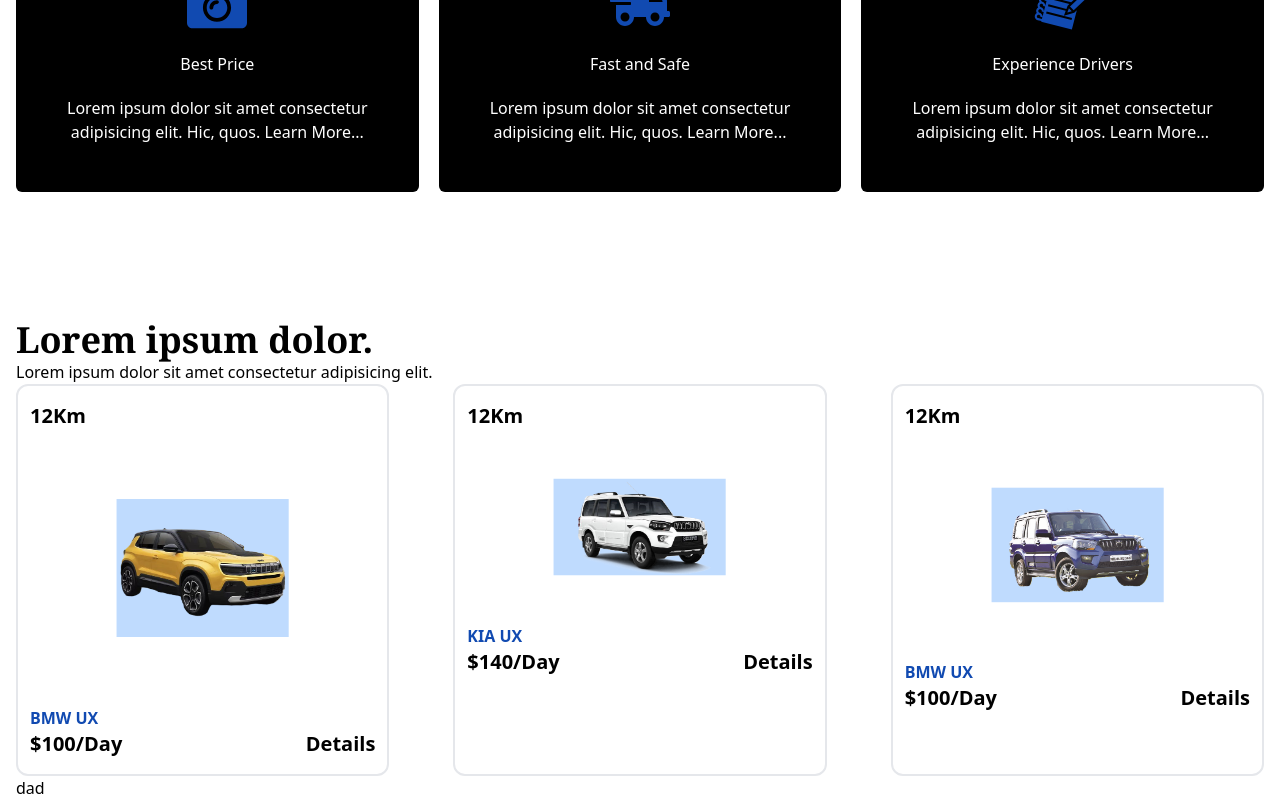
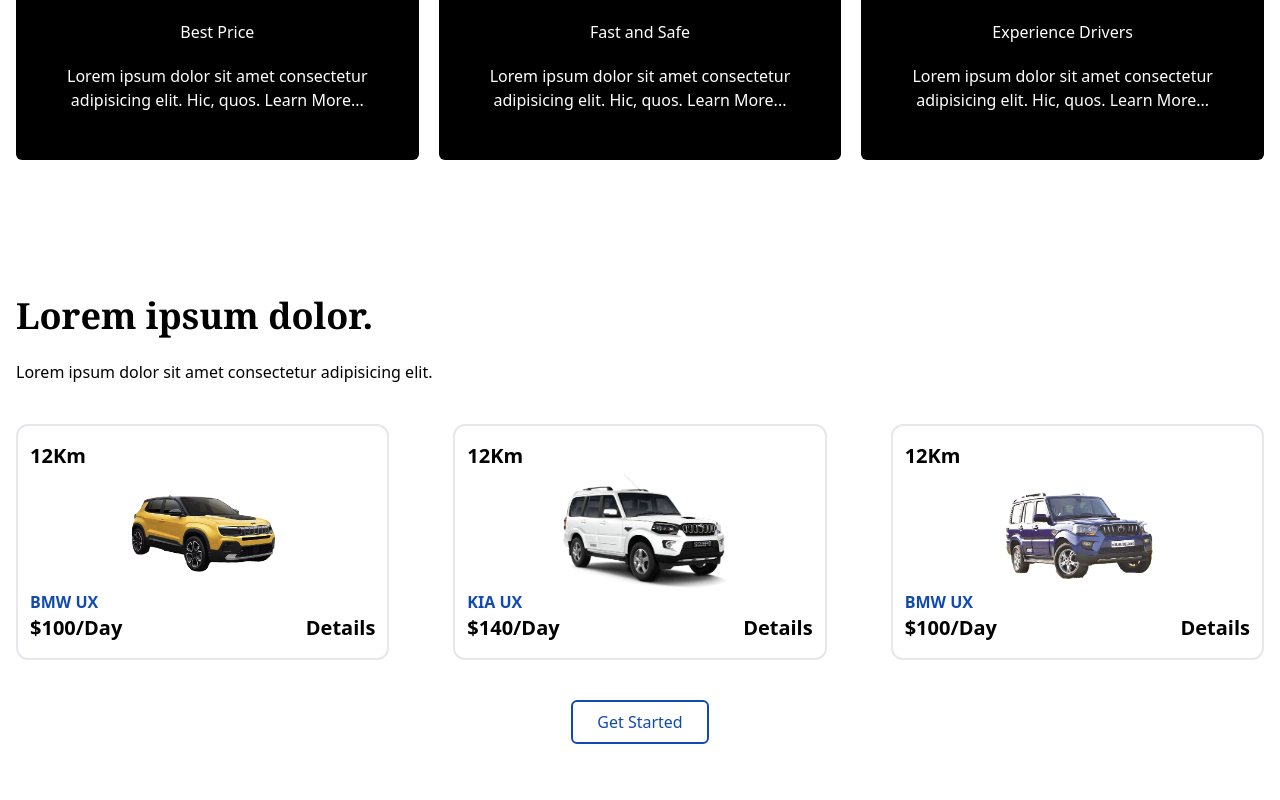
Before and after one commit to jainoos007/Car-Rental, a React (Vite) app: page / in a window 1280 px wide. Shown: the part 1544-2344 px from the top of the page. Built offline with nearby package versions, Linux system fonts and the light colour scheme.

Commit message:
create car cards component

```diff
--- a/src/Components/Cards/Cards.jsx
+++ b/src/Components/Cards/Cards.jsx
@@ -32,8 +32,8 @@
 
 const Cards = () => {
   return (
-    <div>
-      <div className="container">
+    <div className="dark:bg-gray-900 dark:text-white py-10">
+      <div className="container space-y-6">
         <h1 className="text-4xl font-bold font-serif ">Lorem ipsum dolor.</h1>
         <p>Lorem ipsum dolor sit amet consectetur adipisicing elit.</p>
         {/* Cards */}
@@ -41,10 +41,16 @@
           {carItems.map((item) => (
             <div
               key={item.id}
-              className="flex flex-col border-2 rounded-xl py-4 px-3"
+              className="group flex flex-col border-2 rounded-xl py-4 px-3 justify-between relative hover:border-primary duration-300 mt-4 mb-4"
             >
               <h1 className="font-semibold text-xl">{item.distance}</h1>
-              <img src={item.img} alt="car" className="bg-blue-200 scale-50" />
+              <div className="w-full h-[120px]">
+                <img
+                  src={item.img}
+                  alt="car"
+                  className=" w-full h-[120px] object-contain group-hover:translate-x-5 duration-700"
+                />
+              </div>
               <h1 className="font-bold text-primary">{item.name}</h1>
               <div className="flex justify-between">
                 <h1 className="font-semibold text-xl">{item.price}</h1>
@@ -53,7 +59,12 @@
             </div>
           ))}
         </div>
-        <div>dad</div>
+        {/* Button */}
+        <div className="text-center">
+          <button className="border-2 border-primary rounded-md text-primary px-6 py-2 hover:bg-primary/90 hover:text-black">
+            Get Started
+          </button>
+        </div>
       </div>
     </div>
   );
--- a/src/Components/Services/Services.jsx
+++ b/src/Components/Services/Services.jsx
@@ -29,11 +29,11 @@
 
 const Services = () => {
   return (
-    <div className="dark:bg-black">
-      <div className="container text-center py-16">
+    <div className="dark:bg-black dark:text-white">
+      <div className="container text-center py-14">
         <h1 className="font-bold font-serif text-4xl">Why Choose Us</h1>
         {/* cards */}
-        <div className="grid grid-cols-3 gap-5 py-16 text-white ">
+        <div className="grid grid-cols-3 gap-5 py-10 text-white ">
           {cardItems.map((item) => (
             <div
               key={item.id}
```
Also changed, not shown: src/Components/Testimonial/Testimonial.jsx (added).
